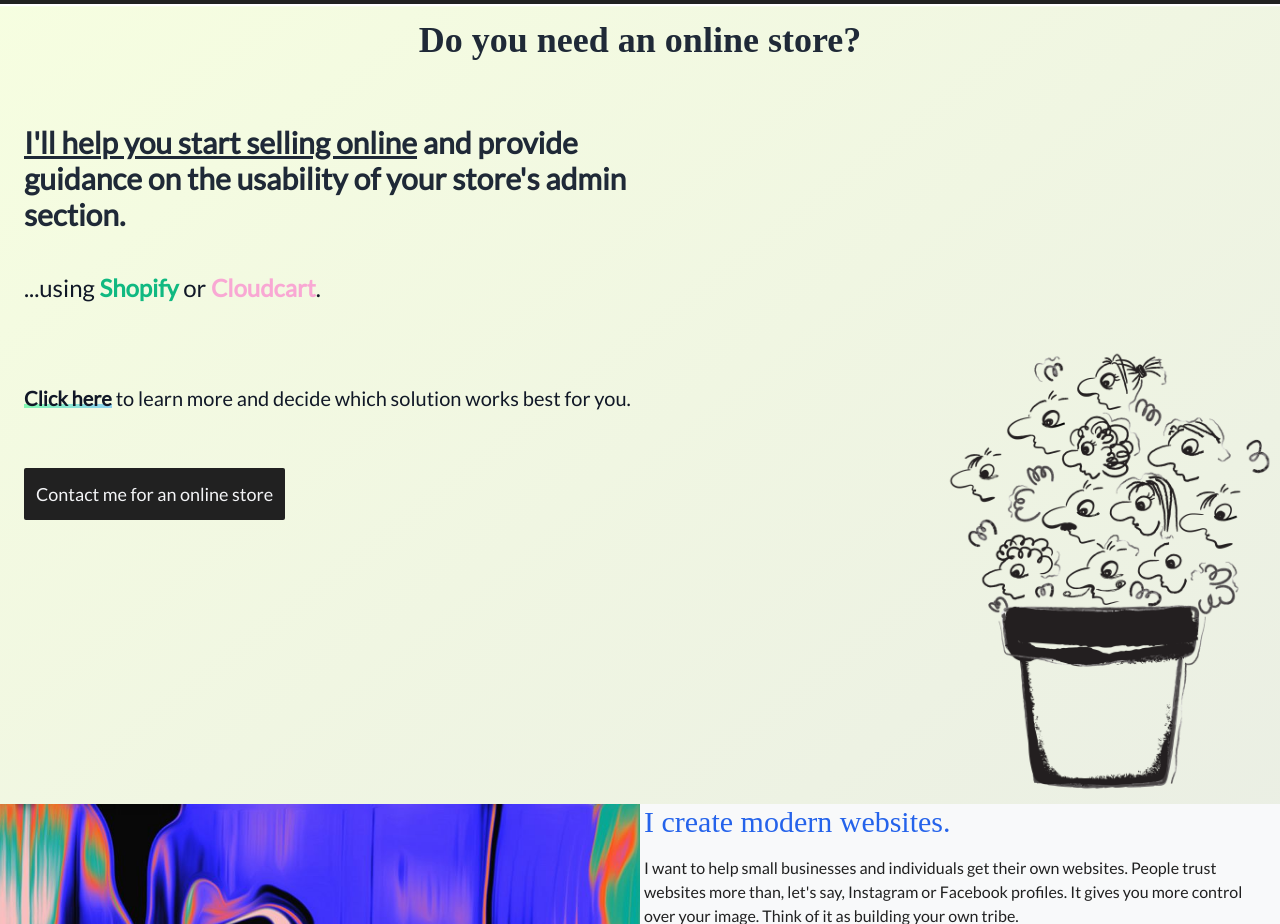
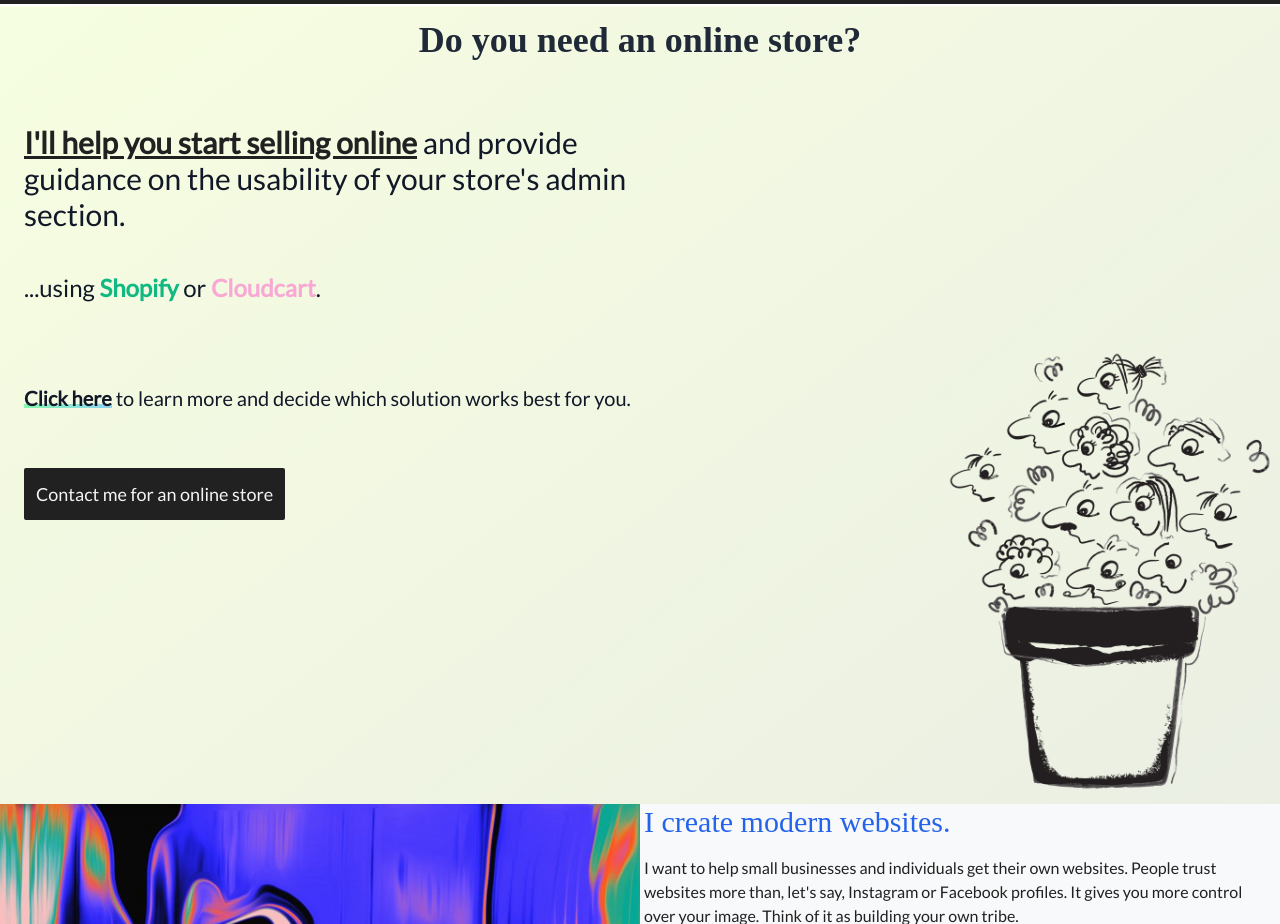
Before and after one commit to anargiris/Stylidis-Legacy, a Next.js app: page / in a window 1280 px wide. Shown: the part 1380-2304 px from the top of the page. Built offline with nearby package versions, Linux system fonts and the light colour scheme; a web font is replaced by a local one.

Commit message:
changed font

```diff
--- a/components/EcommerceSection.js
+++ b/components/EcommerceSection.js
@@ -36,9 +36,9 @@ const EcommerceSection = () => {
           className="font-cab p-6 z-10 relative"
         >
           <motion.p
-            className={`md:mt-10 mt-5 2xl:text-5xl text-3xl md:w-1/2 text-gray-800 font-bold`}
+            className={`md:mt-10 mt-5 2xl:text-5xl text-3xl md:w-1/2 text-gray-900`}
           >
-            <span className="underline">
+            <span className="underline font-bold text-gray-darkest">
               I'll help you start selling online
             </span>{" "}
             and provide guidance on the usability of your store's admin section.
```
